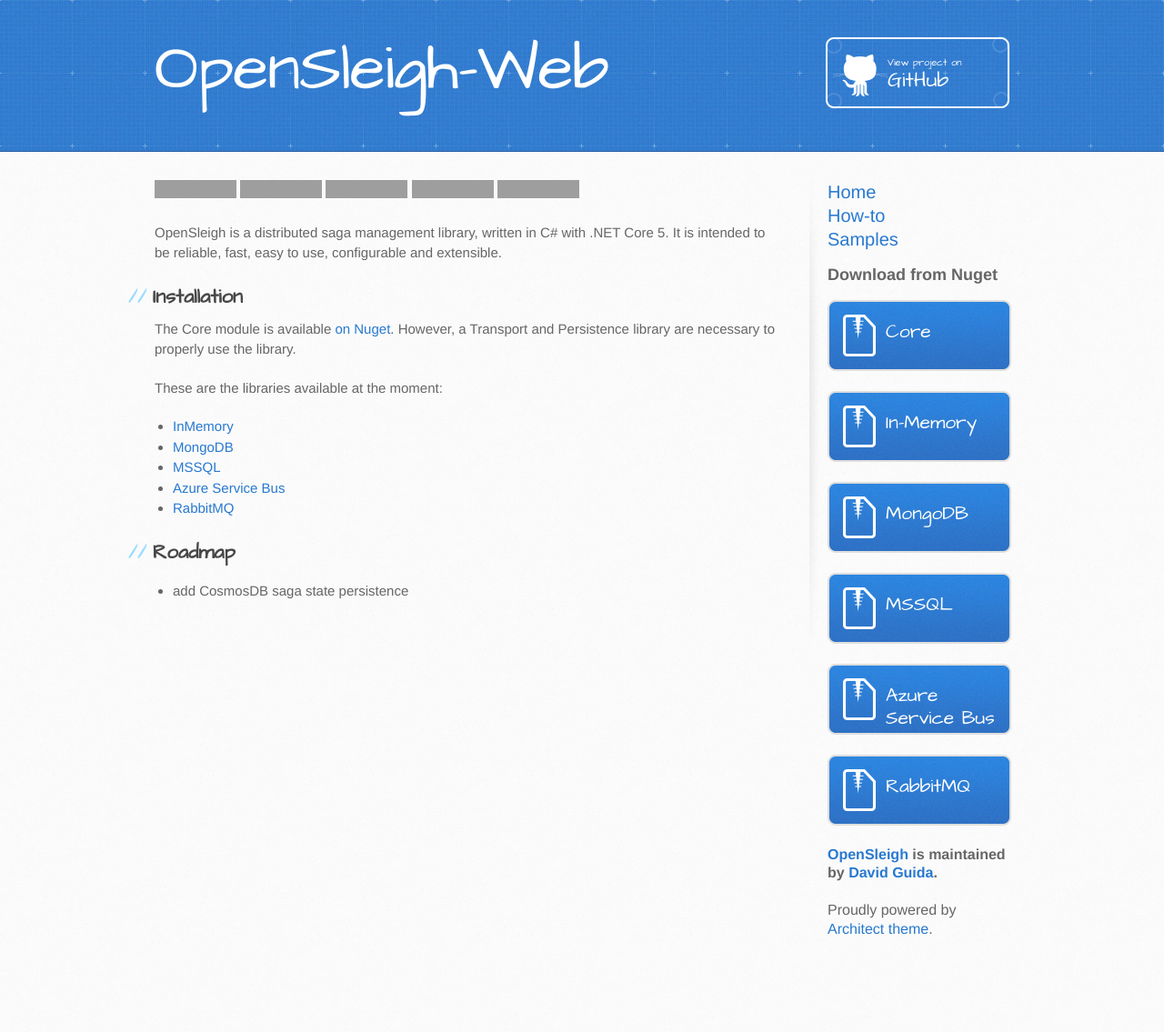
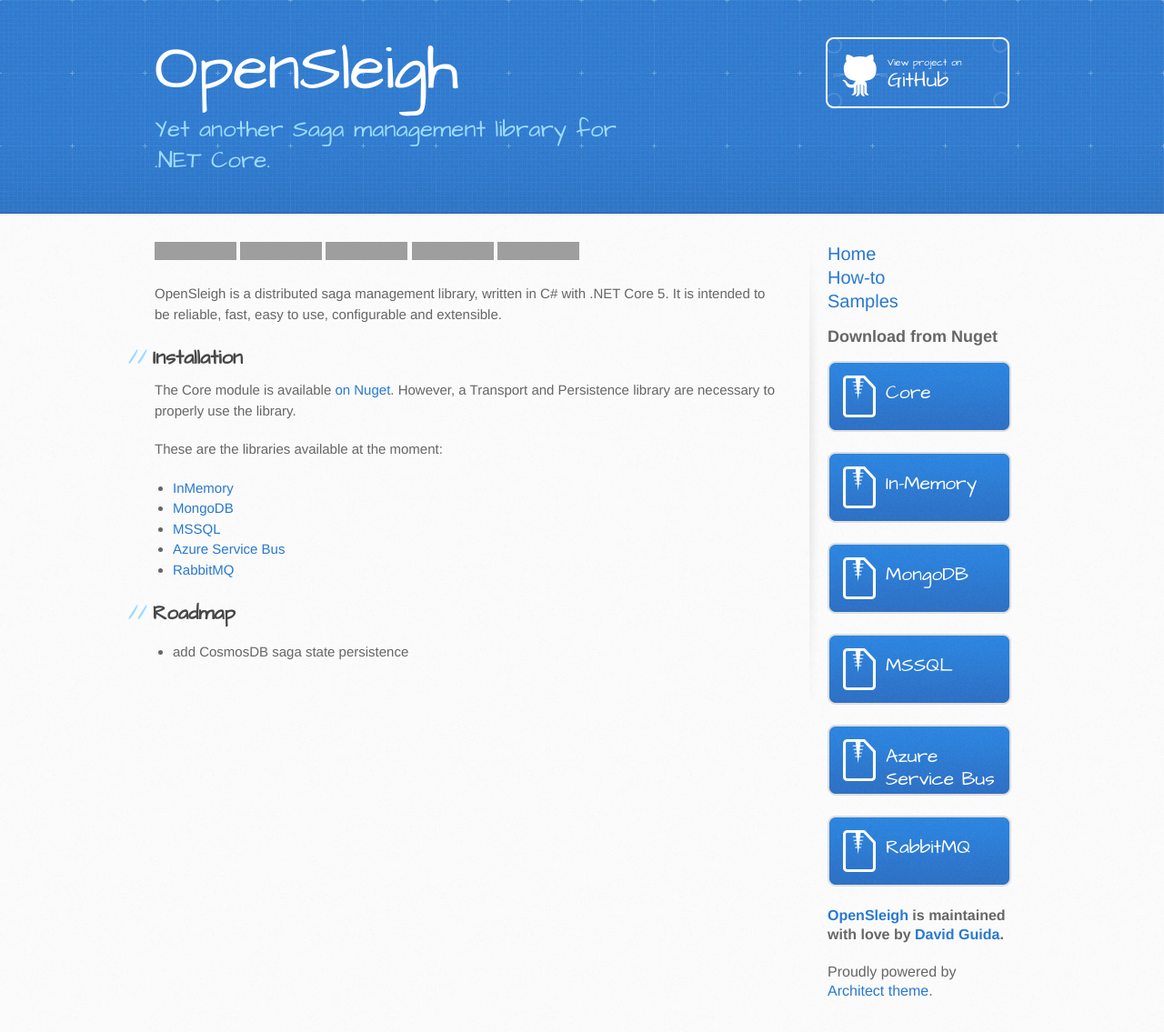
Before and after one commit to mizrael/OpenSleigh-Web, a Jekyll site: the page built from index.md, in a window 1280 px wide, cut to the strip 0-1143 px from the top of the page. Shown: the top 1135 px of the strip at 91% size. Built offline with Jekyll 4.4.1, drawn with Linux system fonts in a browser that asks for light colours; the repository's description, which GitHub fills in, is left out; before the commit the page ends 1075 px from its top, so only the background shows below that; grey boxes are pictures that could not be loaded.

Commit message:
minor fixes

```diff
--- a/_config.yml
+++ b/_config.yml
@@ -2,6 +2,9 @@
 # description: Architect is a theme for GitHub Pages.
 google_analytics: G-6SL2X23Z48
 theme: jekyll-theme-architect
+
+title: OpenSleigh
+description: Yet another Saga management library for .NET Core.
 
 github:
   repository_url: https://github.com/mizrael/OpenSleigh
--- a/_layouts/default.html
+++ b/_layouts/default.html
@@ -67,7 +67,7 @@
           {% endif %}
 
           {% if site.github %}
-            <p class="repo-owner"><a href="{{ site.github.repository_url }}" target="_blank">{{ site.github.repository_name }}</a> is maintained by <a target="_blank" href="{{ site.github.owner_url }}">{{ site.github.owner_name }}</a>.</p>
+            <p class="repo-owner"><a href="{{ site.github.repository_url }}" target="_blank">{{ site.github.repository_name }}</a> is maintained with love by <a target="_blank" href="{{ site.github.owner_url }}">{{ site.github.owner_name }}</a>.</p>
           {% endif %}
 
           <p>Proudly powered by <a href="https://github.com/pages-themes/architect" target="_blank">Architect theme</a>.</p>
```
